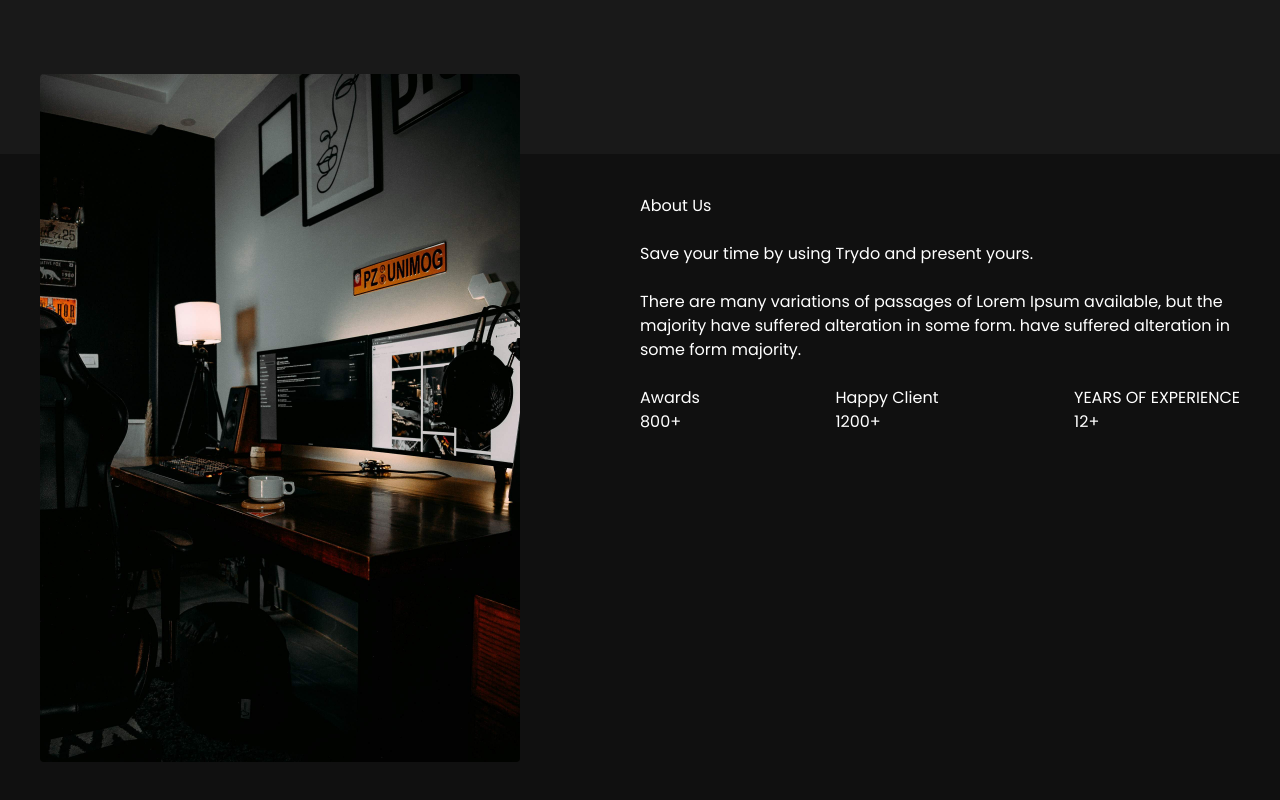
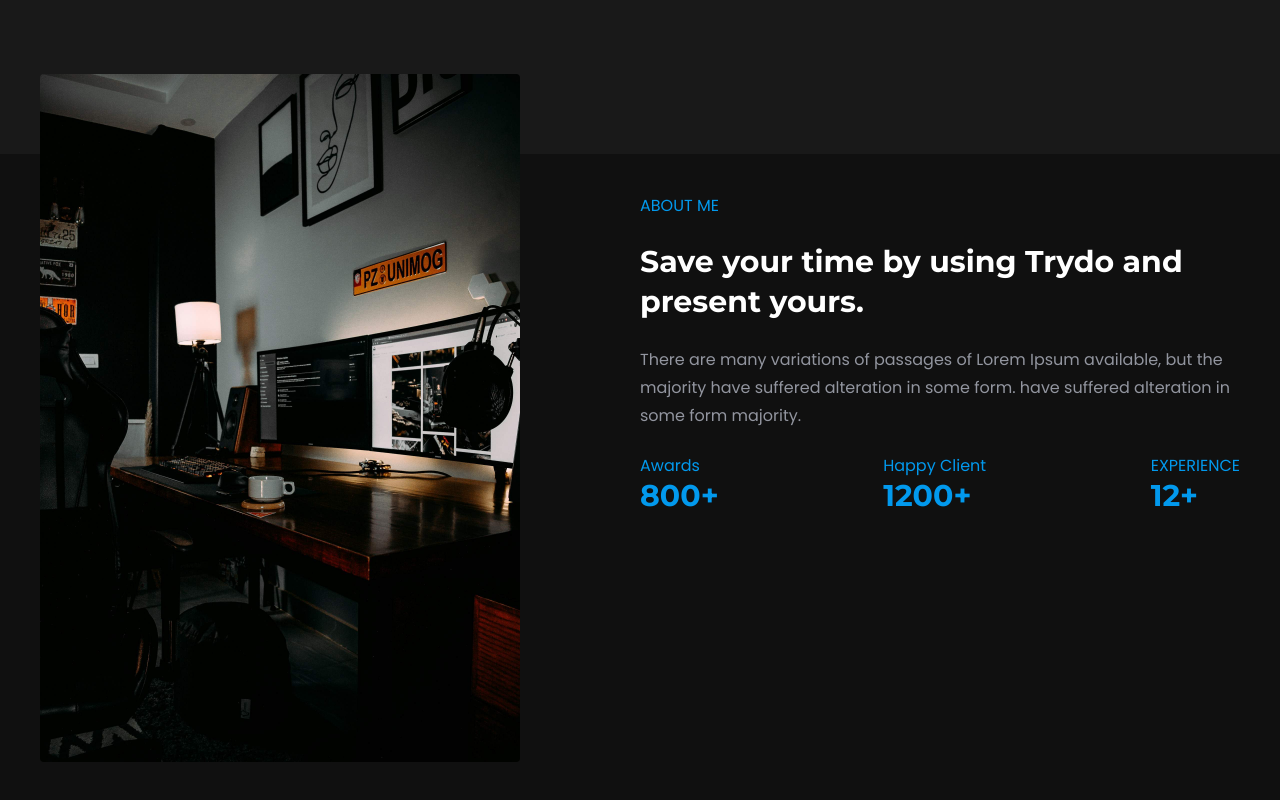
Before and after one commit to sarojdey/portfolio, a React (Vite) app: page / in a window 1280 px wide. Shown: the part 786-1586 px from the top of the page. Built offline with nearby package versions, Linux system fonts and the light colour scheme.

Commit message:
about me styling complete

```diff
--- a/src/components/AboutMe.jsx
+++ b/src/components/AboutMe.jsx
@@ -10,9 +10,9 @@ function AboutMe() {
       <div className=" h-h2x w-w2 md:h-h1x md:w-w1 "></div>
       <div className="h-h2x lg: md:h-h1x w-full md:w-1/2">
        <div className="flex flex-col">
-       <span className="pb-6">About Us</span>
-        <span className="pb-6">Save your time by using Trydo and present yours.</span>
-        <span className="pb-6">
+       <span className="pb-6  text-textblue ">ABOUT ME</span>
+        <span className="pb-6 font-font1 text-3xl font-bold text-textwhite leading-10">Save your time by using Trydo and present yours.</span>
+        <span className="pb-6 leading-7 text-textgrey">
           There are many variations of passages of Lorem Ipsum available, but
           the majority have suffered alteration in some form. have suffered
           alteration in some form majority.
@@ -23,22 +23,22 @@ function AboutMe() {
             className="flex
             flex-col"
           >
-            <span>Awards</span>
-            <span>800+</span>
+            <span className="text-textblue">Awards</span>
+            <span className="text-textblue font-font1 text-3xl font-bold">800+</span>
           </div>
           <div
             className="flex
             flex-col"
           >
-            <span>Happy Client</span>
-            <span>1200+</span>
+            <span className="text-textblue">Happy Client</span>
+            <span className="text-textblue font-font1 text-3xl font-bold">1200+</span>
           </div>
           <div
             className="flex
             flex-col"
           >
-            <span>YEARS OF EXPERIENCE</span>
-            <span>12+</span>
+            <span className="text-textblue">EXPERIENCE</span>
+            <span className="text-textblue font-font1 text-3xl font-bold">12+</span>
           </div>
         </div>
       </div>
```
